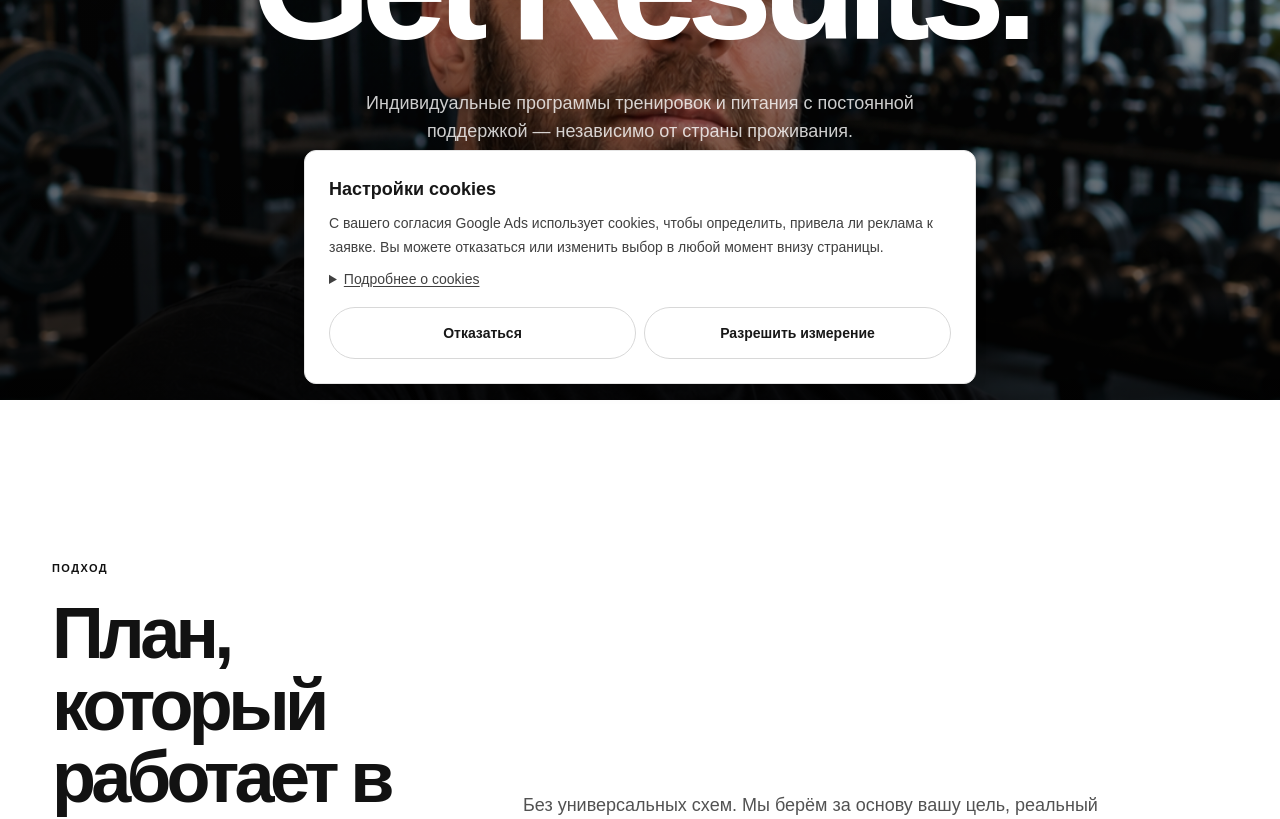
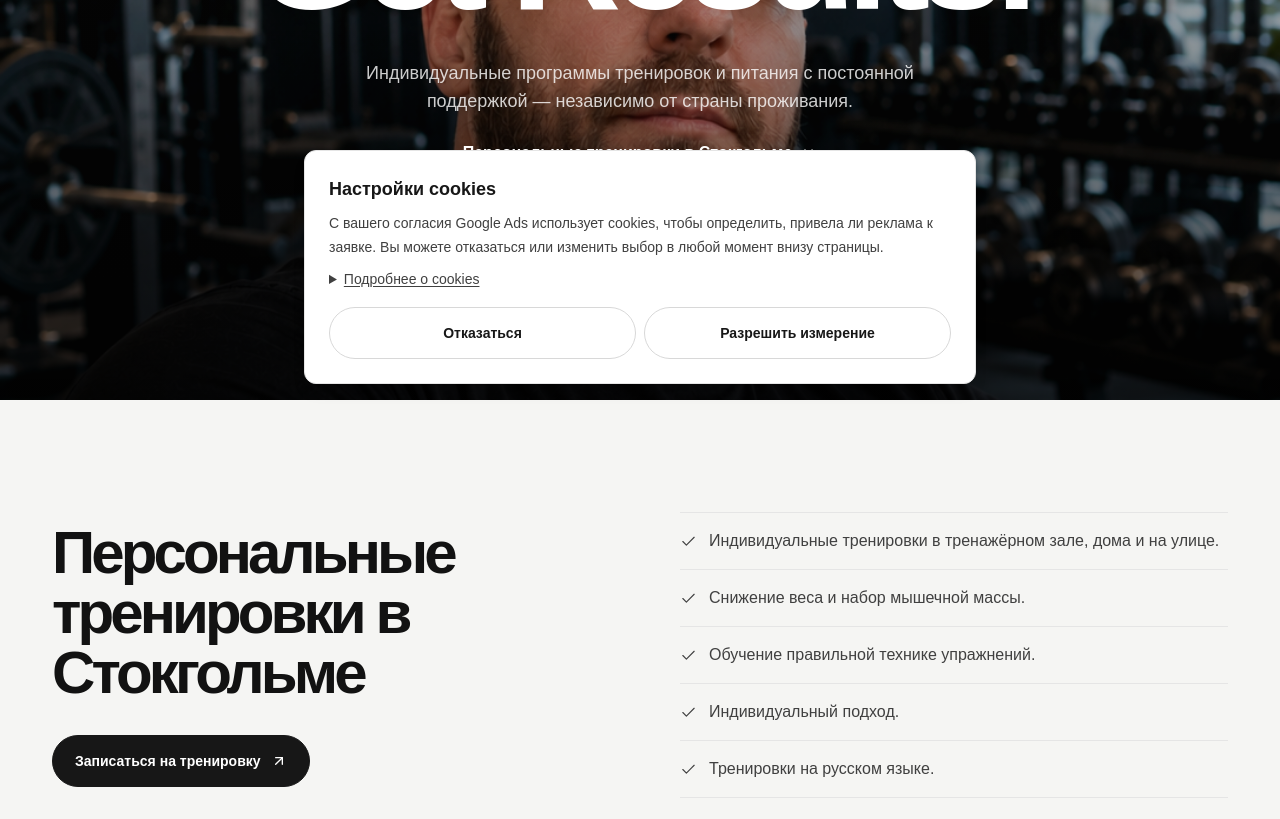
Before and after one commit to efrem777746-design/ke-fitness, a Next.js app: page / in a window 1280 px wide. Shown: the part 400-1219 px from the top of the page. Built offline with nearby package versions, Linux system fonts and the light colour scheme.

Commit message:
Add in-person training in Stockholm

```diff
--- a/app/page.tsx
+++ b/app/page.tsx
@@ -10,6 +10,15 @@ import { useRef, useState, type FormEvent } from "react";
 import type { LucideIcon } from "lucide-react";
 
 const images = { hero: "/images/hero.png", about: "/images/about.png", contact: "/images/contact.png" };
+const stockholmTraining = "Персональные тренировки в Стокгольме";
+const stockholmServices = [
+ "Индивидуальные тренировки в тренажёрном зале, дома и на улице.",
+ "Снижение веса и набор мышечной массы.",
+ "Обучение правильной технике упражнений.",
+ "Индивидуальный подход.",
+ "Тренировки на русском языке.",
+];
+
 const benefits: [LucideIcon, string, string][] = [
   [Dumbbell,"Индивидуальная программа","Тренировки выстраиваются вокруг вашей цели, графика и доступного оборудования."],
   [Salad,"Рекомендации по питанию","Понятная система питания без крайностей и временных решений."],
@@ -27,6 +36,8 @@ const faqs = [["Можно ли заниматься дома?","Да. Прог
 const rise = { hidden:{opacity:0,y:22}, show:{opacity:1,y:0} };
 
 function ApplicationForm({ plan, onClose }: { plan: string; onClose: () => void }) {
+ const isStockholm = plan === stockholmTraining;
+ const formTitle = isStockholm ? "Записаться на тренировку" : "Начать сопровождение";
  const [status, setStatus] = useState<"idle" | "sending" | "success" | "error">("idle");
  const [error, setError] = useState("");
  const submitting = useRef(false);
@@ -60,11 +71,11 @@ function ApplicationForm({ plan, onClose }: { plan: string; onClose: () => void
   if (typeof leadId === "string") trackAcceptedLead(leadId);
  }
 
- return <div className="fixed inset-0 z-50 flex items-center justify-center bg-black/55 px-5 py-6" role="dialog" aria-modal="true" aria-label="Заявка на сопровождение">
-  <div className="relative w-full max-w-md bg-white p-7 text-[#171717] shadow-2xl sm:p-9">
+ return <div className="fixed inset-0 z-50 flex items-center justify-center bg-black/55 px-5 py-6" role="dialog" aria-modal="true" aria-label={isStockholm ? "Заявка на персональную тренировку" : "Заявка на сопровождение"}>
+  <div className="relative max-h-full w-full max-w-md overflow-y-auto bg-white p-7 text-[#171717] shadow-2xl sm:p-9">
    <button type="button" onClick={onClose} className="absolute right-5 top-5 p-1 text-neutral-500 transition-colors hover:text-black" aria-label="Закрыть форму"><X size={20}/></button>
    {status === "success" ? <div className="py-10 pr-8"><p className="eyebrow">Заявка отправлена</p><p className="mt-5 text-2xl font-medium leading-8 tracking-[-.04em]">Спасибо! Я свяжусь с вами в течение 24 часов.</p><button type="button" onClick={onClose} className="btn btn-dark mt-9">Закрыть</button></div> : <>
-    <p className="eyebrow">Заявка · {plan}</p><h2 className="mt-4 text-3xl font-medium tracking-[-.05em]">Начать сопровождение</h2><p className="mt-3 text-sm leading-6 text-neutral-500">Оставьте контакты — я уточню детали и предложу следующий шаг.</p>
+    <p className="eyebrow pr-6">Заявка · {plan}</p><h2 className="mt-4 text-3xl font-medium tracking-[-.05em]">{formTitle}</h2><p className="mt-3 text-sm leading-6 text-neutral-500">Оставьте контакты — я уточню детали и предложу следующий шаг.</p>
     <form onSubmit={submitApplication} className="mt-8 space-y-5">
      <label className="block text-sm font-medium">Имя<input required name="name" autoComplete="name" className="mt-2 w-full border-b border-neutral-300 bg-transparent px-0 py-3 outline-none transition-colors focus:border-black" /></label>
      <label className="block text-sm font-medium">E-mail<input required name="email" type="email" autoComplete="email" className="mt-2 w-full border-b border-neutral-300 bg-transparent px-0 py-3 outline-none transition-colors focus:border-black" /></label>
@@ -94,9 +105,38 @@ export default function Home() {
     <motion.p variants={rise} transition={{duration:.7}} className="eyebrow text-white/70">Персональное онлайн-сопровождение</motion.p>
     <motion.h1 variants={rise} transition={{duration:.75}} className="display mt-6 text-[clamp(64px,12vw,158px)] font-semibold">Train Smart.<br/>Get Results.</motion.h1>
     <motion.p variants={rise} transition={{duration:.75}} className="mt-8 max-w-xl text-base leading-7 text-white/80 sm:text-lg">Индивидуальные программы тренировок и питания с постоянной поддержкой — независимо от страны проживания.</motion.p>
+    <motion.a
+     variants={rise}
+     transition={{ duration: .75 }}
+     href="#stockholm"
+     className="mt-4 inline-flex min-h-11 items-center gap-2 text-sm font-semibold underline underline-offset-4 sm:text-base"
+    >
+     {stockholmTraining} <ArrowDownRight size={17} className="shrink-0" aria-hidden="true" />
+    </motion.a>
     <motion.div variants={rise} transition={{duration:.75}} className="mt-9 flex flex-col gap-3 sm:flex-row"><a className="btn btn-light" href="#contact">Начать сопровождение <ArrowDownRight size={17}/></a><a className="btn border border-white/35 bg-white/10 text-white backdrop-blur-sm" href="#plans">Посмотреть тарифы</a></motion.div>
    </motion.div>
    <div className="absolute bottom-7 left-1/2 z-10 -translate-x-1/2 text-[10px] tracking-[.18em] text-white/60">SCROLL TO EXPLORE</div>
+  </section>
+
+  <section id="stockholm" aria-labelledby="stockholm-title" className="border-b border-neutral-200 bg-[#f5f5f3] py-20 sm:py-28">
+   <div className="shell grid items-center gap-10 lg:grid-cols-2 lg:gap-20">
+    <div>
+     <h2 id="stockholm-title" className="display text-4xl font-semibold sm:text-6xl">
+      {stockholmTraining}
+     </h2>
+     <button type="button" className="btn btn-dark mt-8" onClick={() => setSelectedPlan(stockholmTraining)}>
+      Записаться на тренировку <ArrowUpRight size={16} aria-hidden="true" />
+     </button>
+    </div>
+    <ul className="divide-y divide-neutral-200 border-y border-neutral-200">
+     {stockholmServices.map((service) => (
+      <li key={service} className="flex items-start gap-3 py-4 text-base leading-6 text-neutral-700">
+       <Check size={17} strokeWidth={1.6} className="mt-1 shrink-0" aria-hidden="true" />
+       {service}
+      </li>
+     ))}
+    </ul>
+   </div>
   </section>
 
   <section className="shell py-28 sm:py-40"><div className="grid gap-12 lg:grid-cols-[.75fr_1.25fr]"><div><p className="eyebrow">Подход</p><h2 className="display mt-5 text-5xl font-semibold sm:text-7xl">План, который<br/>работает в жизни.</h2></div><p className="max-w-xl self-end text-lg leading-8 text-neutral-600">Без универсальных схем. Мы берём за основу вашу цель, реальный ритм жизни и стартовую точку — затем спокойно и последовательно выстраиваем результат.</p></div>
```
